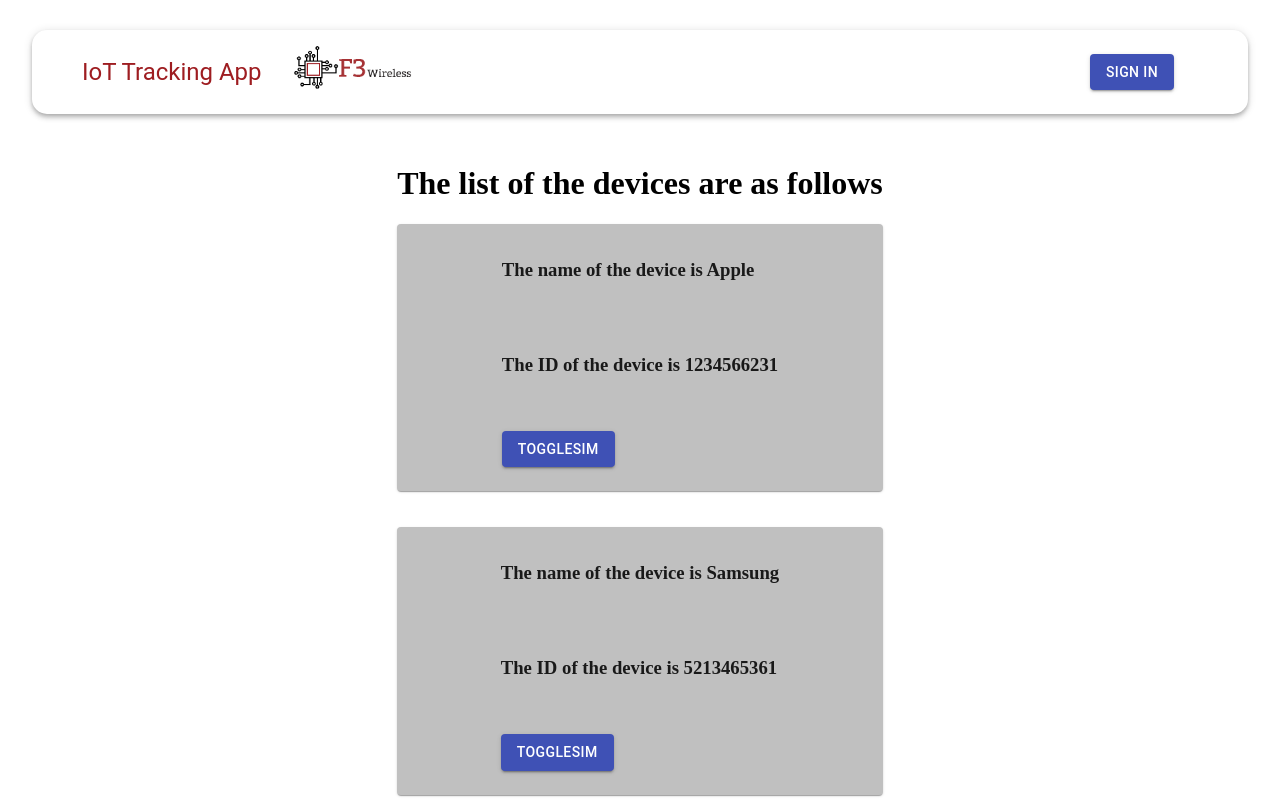
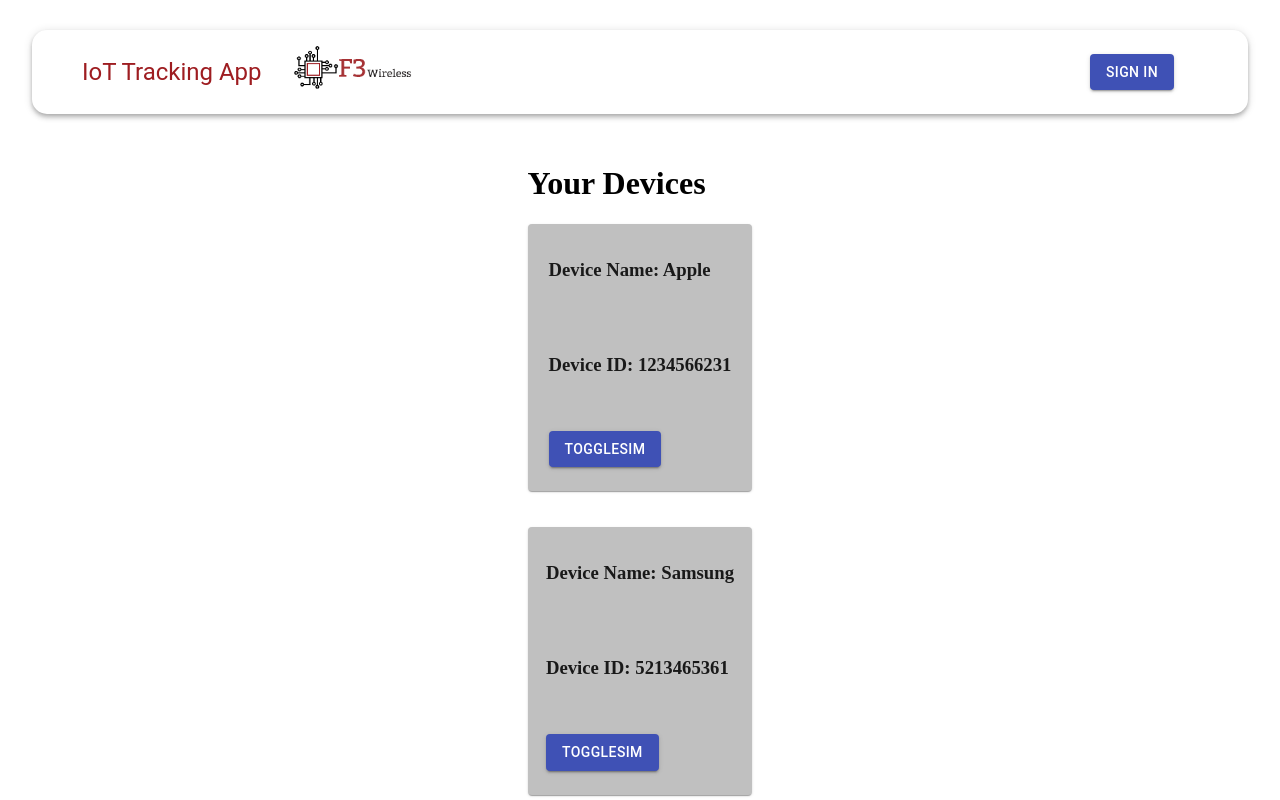
Before and after one commit to rachelhon/iot, a React (Create React App) app in the folder client/: page /home in a window 1280 px wide. Shown: the top 800 px of the page. Built offline with nearby package versions, Linux system fonts and the light colour scheme; no server answers.

Commit message:
changed wording in device page to be more simple

```diff
--- a/client/src/components/Devices/Device/Device.js
+++ b/client/src/components/Devices/Device/Device.js
@@ -17,10 +17,10 @@ class Device extends React.Component{
                   }}>
               < CardContent
                >
-                     <h3>The name of the device is {this.props.name} </h3>
+                     <h3>Device Name: {this.props.name} </h3>
                      <br/>
                      <br/>
-                     <h3>The ID of the device is {this.props.id} </h3>
+                     <h3>Device ID: {this.props.id} </h3>
                      <br/>
                      <br/>
                   <Button variant="contained" color="primary"  >
--- a/client/src/components/Devices/Devices.js
+++ b/client/src/components/Devices/Devices.js
@@ -36,7 +36,7 @@ render() {
         return (
             <>
            <div>
-               <h1>The list of the devices are as follows</h1></div>
+               <h1>Your Devices</h1></div>
            {this.list()}
 
         </>
```
